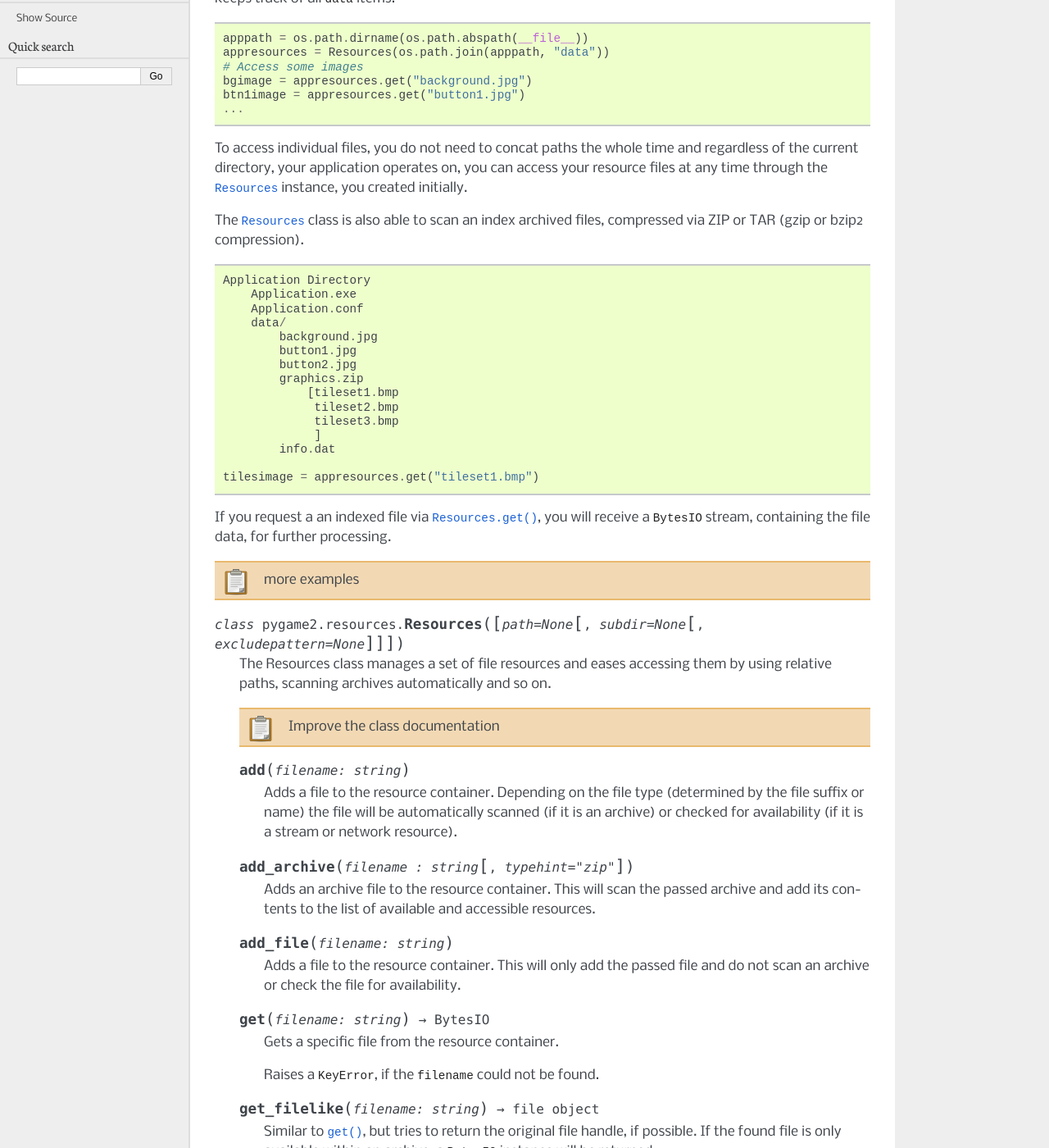
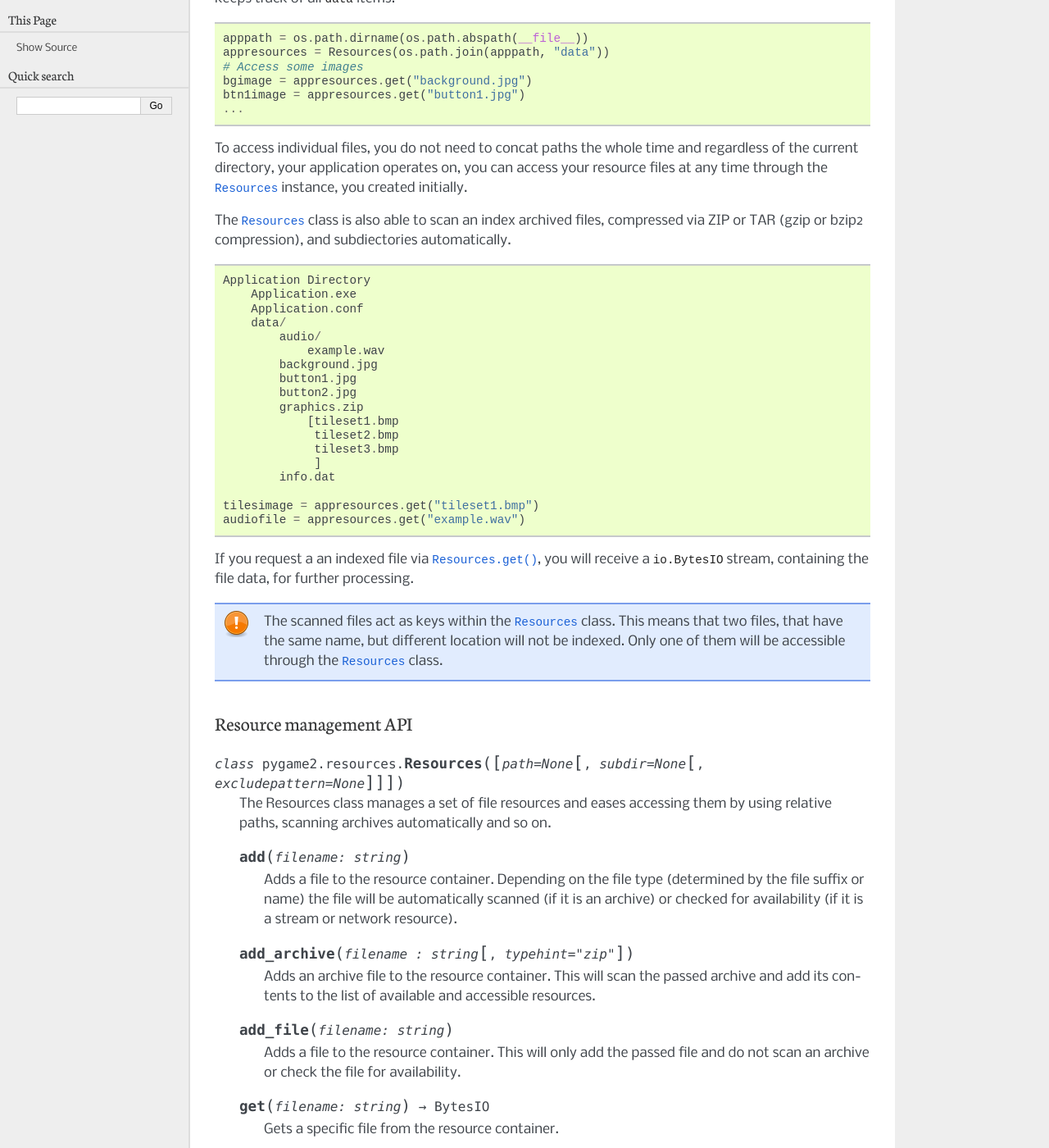
Before and after one commit to pombreda/pgreloaded, a Sphinx documentation site: the page built from doc/modules/resources.rst, in a window 1280 px wide and 1400 px high, scrolled down 550 px. Shown: the whole window at 82% size. Built offline with Sphinx 7.4.7, drawn with Linux system fonts in a browser that asks for light colours; some of the changed text lies outside the part shown.

Commit message:
- issue 13: added a note about the file indexing limitation and subdir   scans to the pygame2.resources docs

```diff
--- a/doc/modules/resources.rst
+++ b/doc/modules/resources.rst
@@ -41,12 +41,15 @@ on, you can access your resource files at any time through the
 :class:`Resources` instance, you created initially.
 
 The :class:`Resources` class is also able to scan an index archived files,
-compressed via ZIP or TAR (gzip or bzip2 compression). ::
+compressed via ZIP or TAR (gzip or bzip2 compression), and subdiectories
+automatically. ::
 
     Application Directory
         Application.exe
         Application.conf
         data/
+            audio/
+                example.wav
             background.jpg
             button1.jpg
             button2.jpg
@@ -58,24 +61,26 @@ compressed via ZIP or TAR (gzip or bzip2 compression). ::
             info.dat
 
     tilesimage = appresources.get("tileset1.bmp")
+    audiofile = appresources.get("example.wav")
 
 If you request a an indexed file via :meth:`Resources.get`, you will receive
-a :class:`BytesIO` stream, containing the file data, for further processing.
+a :class:`io.BytesIO` stream, containing the file data, for further processing.
 
-.. todo::
+.. note::
 
-   more examples
+   The scanned files act as keys within the :class:`Resources`
+   class. This means that two files, that have the same name, but
+   different location will not be indexed. Only one of them will be
+   accessible through the :class:`Resources` class.
 
+Resource management API
+-----------------------
 
 .. class:: Resources([path=None[, subdir=None[, excludepattern=None]]])
 
    The Resources class manages a set of file resources and eases
    accessing them by using relative paths, scanning archives
    automatically and so on.
-
-   .. todo::
-
-      Improve the class documentation
 
    .. method:: add(filename : string)
 
@@ -100,23 +105,23 @@ a :class:`BytesIO` stream, containing the file data, for further processing.
 
       Gets a specific file from the resource container.
 
-      Raises a :exc:`KeyError`, if the ``filename`` could not be found.
+      Raises a :exc:`KeyError`, if the *filename* could not be found.
 
    .. method:: get_filelike(filename : string) -> file object
 
       Similar to :meth:`get()`, but tries to return the original file
       handle, if possible. If the found file is only available within an
-      archive, a :class:`BytesIO` instance will be returned.
+      archive, a :class:`io.BytesIO` instance will be returned.
 
-      Raises a :exc:`KeyError`, if the ``filename`` could not be found.
+      Raises a :exc:`KeyError`, if the *filename* could not be found.
 
    .. method:: get_path(filename : string) -> string
 
-      Gets the path of the passed ``filename``. If ``filename`` is only
+      Gets the path of the passed *filename*. If *filename* is only
       available within an archive, a string in the form
       ``filename@archivename`` will be returned.
 
-      Raises a :exc:`KeyError`, if the ``filename`` could not be found.
+      Raises a :exc:`KeyError`, if the *filename* could not be found.
 
    .. method:: scan(path : string[, subdir=None[, excludepattern=None])
 
@@ -130,19 +135,19 @@ a :class:`BytesIO` stream, containing the file data, for further processing.
       path and used as starting point for adding files to the resource
       container.
 
-      ``excludepattern`` can be a regular expression to skip
+      *excludepattern* can be a regular expression to skip
       directories, which match the pattern.
 
 .. function:: open_tarfile(archive : string, filename : string \
                            [, directory=None[, ftype=None]]) -> BytesIO
 
    Opens and reads a certain file from a TAR archive. The result is
-   returned as :class:`BytesIO` stream. ``filename`` can be a relative
-   or absolute path within the TAR archive. The optional ``directory``
+   returned as :class:`BytesIO` stream. *filename* can be a relative
+   or absolute path within the TAR archive. The optional *directory*
    argument can be used to supply a relative directory path, under which
-   ``filename`` will be searched.
+   *filename* will be searched.
 
-   ``ftype`` is used to supply additional compression information, in
+   *ftype* is used to supply additional compression information, in
    case the system cannot determine the compression type itself, and can
    be either **"gz"** for gzip compression or **"bz2"** for bzip2
    compression.
@@ -150,12 +155,12 @@ a :class:`BytesIO` stream, containing the file data, for further processing.
    If the filename could not be found or an error occured on reading it,
    ``None`` will be returned.
 
-   Raises a :exc:`TypeError`, if ``archive`` is not a valid TAR archive or
-   if ``ftype`` is not a valid value of ("gz", "bz2").
+   Raises a :exc:`TypeError`, if *archive* is not a valid TAR archive or
+   if *ftype* is not a valid value of ("gz", "bz2").
 
    .. note::
 
-      If ``ftype`` is supplied, the compression mode will be enforced for
+      If *ftype* is supplied, the compression mode will be enforced for
       opening and reading.
 
 .. function:: open_url(filename : string[, basepath=None]) -> file object
@@ -165,16 +170,16 @@ a :class:`BytesIO` stream, containing the file data, for further processing.
     :mod:`urllib` for Python 3.x, which means that it is restricted to
     the types of remote locations supported by the module.
 
-    ``basepath`` can be used to supply an additional location prefix.
+    *basepath* can be used to supply an additional location prefix.
 
 .. function:: open_zipfile(archive : string, filename : string \
                            [, directory : string]) -> BytesIO
 
    Opens and reads a certain file from a ZIP archive. The result is
-   returned as :class:`BytesIO` stream. ``filename`` can be a relative
-   or absolute path within the ZIP archive. The optional ``directory``
+   returned as :class:`BytesIO` stream. *filename* can be a relative
+   or absolute path within the ZIP archive. The optional *directory*
    argument can be used to supply a relative directory path, under which
-   ``filename`` will be searched.
+   *filename* will be searched.
 
    If the filename could not be found, a :exc:`KeyError` will be raised.
-   Raises a :exc:`TypeError`, if ``archive`` is not a valid ZIP archive.
+   Raises a :exc:`TypeError`, if *archive* is not a valid ZIP archive.
```
